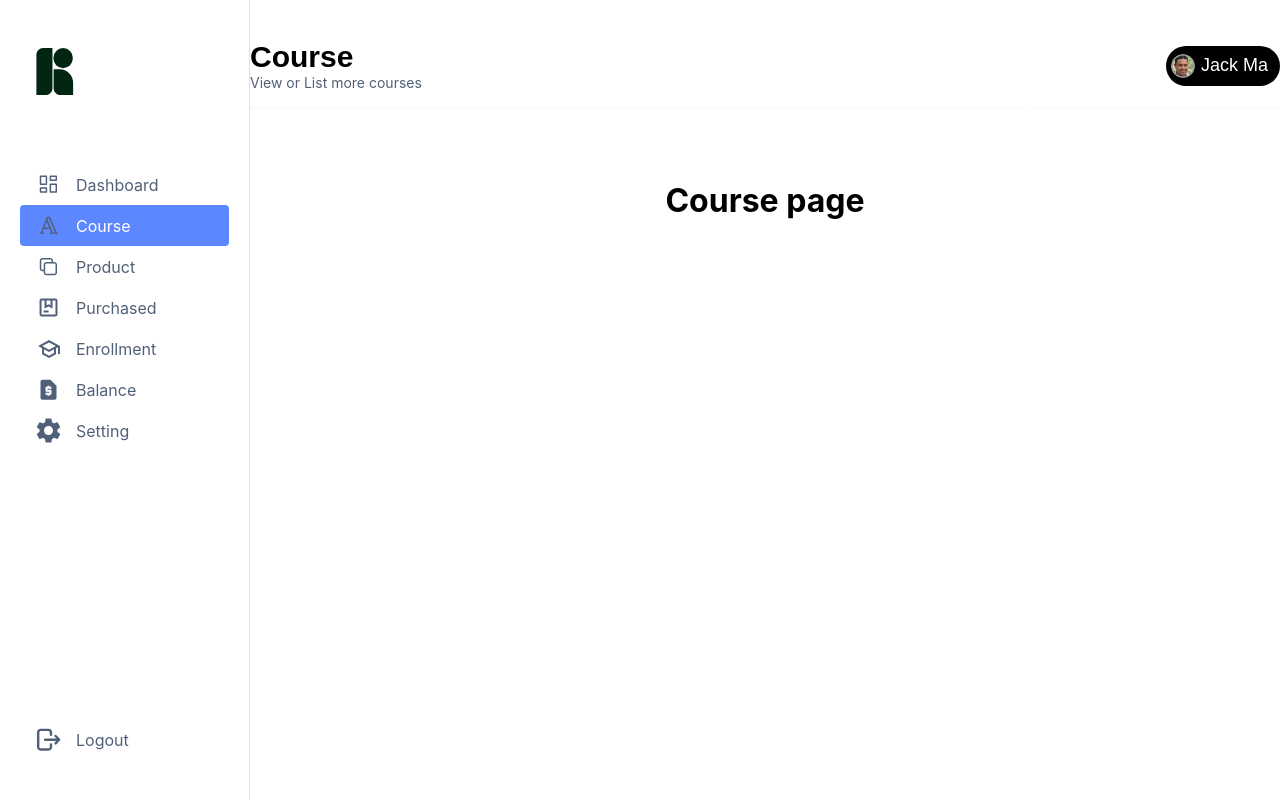
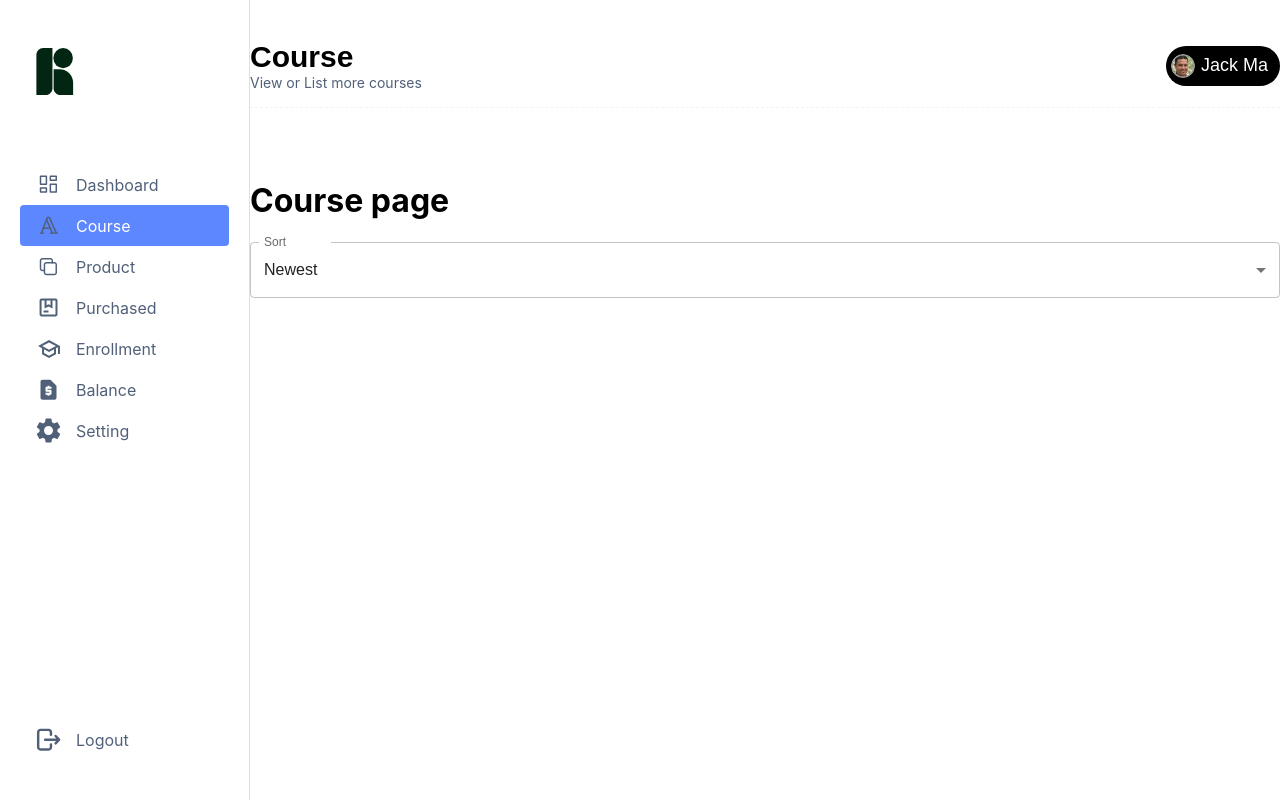
Before and after one commit to Kh1T/agteach-instructor, a React (Create React App) app: page /course in a window 1280 px wide. Built offline with nearby package versions, Linux system fonts and the light colour scheme.

Commit message:
feat: add custom Custom select and refactor Sidebar code

```diff
--- /dev/null
+++ b/src/components/CustomSelect.jsx
@@ -0,0 +1,30 @@
+import { FormControl, InputLabel, MenuItem, Select } from "@mui/material";
+
+
+/**
+ * CustomSelect component
+ * @param {object} props
+ * @param {function} props.useSelectState - state to store selected value ex: [state, setState]
+ * @param {array} props.selectData - array of select data
+ * @returns {ReactElement}
+ */
+export default function CustomSelect({ label, useSelectState, selectData }) {
+  const [selectState, setSelectState] = useSelectState;
+
+  return (
+    <FormControl fullWidth>
+      <InputLabel id="demo-simple-select">{label}</InputLabel>
+      <Select
+        id="demo-simple-select"
+        value={selectState}
+        onChange={(e) => setSelectState(e.target.value)}
+        label="Transaction"
+        defaultValue="10"
+      >
+        {selectData.map((item, id) => (
+          <MenuItem value={id * 10} key={id}>{item}</MenuItem>
+        ))}
+      </Select>
+    </FormControl>
+  );
+}
--- a/src/components/Sidebar.jsx
+++ b/src/components/Sidebar.jsx
@@ -11,7 +11,7 @@ import { useLocation, Link as RouterLink, useParams } from "react-router-dom";
 import logoIcon from "../assets/logo.svg";
 import avtarChip from "../assets/avatar-chip.png";
 import logoutIcon from "../assets/logout-sidebar-icon.svg";
-import { Avatar, Chip, Link, Stack } from "@mui/material";
+import { Avatar, Chip, Container, Link, Stack } from "@mui/material";
 
 import sidebarList from "../data/sideBarData";
 
@@ -25,7 +25,6 @@ export default function Sidebar({ children }) {
     if (param.courseId) element.route = `/course/${param.courseId}/edit`;
     return element.route === pathname;
   }).title;
-
 
   const drawerContent = (
     <Drawer
@@ -195,29 +194,20 @@ export default function Sidebar({ children }) {
     </AppBar>
   );
   const childContent = (
-    <Box
-      component="main"
+    <Container
+      maxWidth="1300px"
       sx={{
-        display: "flex",
-        flexDirection: "row",
-        width: "100%",
-        justifyContent: "center",
         mt: 20,
+        maxWidth: "1300px",
+        "@media (min-width: 0px)": { paddingRight: 0, paddingLeft: 0 },
+        "&.MuiContainer-root": {
+          px: 0,
+        },
       }}
     >
-      <Box
-        sx={{
-          width: "100%",
-          maxWidth: 1300,
-          display: "flex",
-          flexDirection: "row",
+      {children}
+    </Container>
 
-          justifyContent: "center",
-        }}
-      >
-        {children}
-      </Box>
-    </Box>
   );
   const sideBarContent = (
     <Box sx={{ display: "flex" }}>
--- a/src/pages/Course.jsx
+++ b/src/pages/Course.jsx
@@ -1,9 +1,20 @@
+import { useState } from "react";
+import CustomSelect from "../components/CustomSelect";
+
 function CoursePage() {
-    return (
-        <>
-            <h1>Course page</h1>
-        </>
-    )
+  const [test, setTest] = useState(0);
+  const label = "Sort";
+  console.log(test);
+  return (
+    <>
+      <h1>Course page</h1>
+      <CustomSelect
+        label = {label}
+        useSelectState={[test, setTest]}
+        selectData={["Newest", "Oldest", "World"]}
+      />
+    </>
+  );
 }
 
-export default CoursePage
+export default CoursePage;
```
Also changed, not shown: src/components/QueryHeader.jsx (added, +21 -0 lines).
